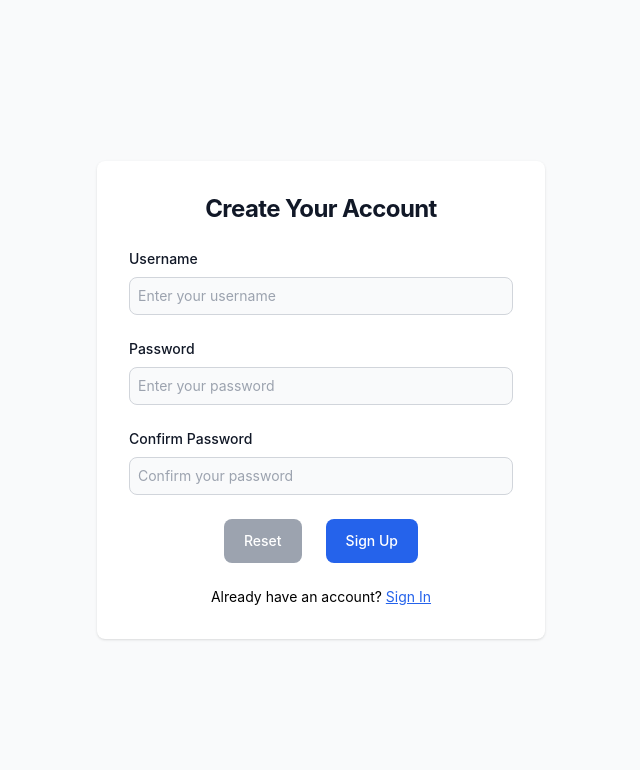
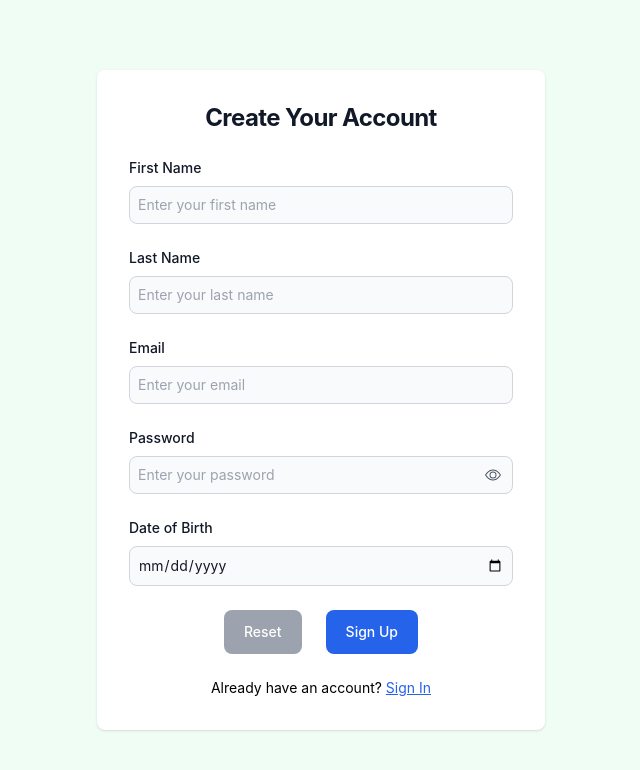
Before and after one commit to akashuplers/guppy-frontend, a React (Create React App) app: page /signup in a window 1280 px wide. Shown: the top 770 px of the page, without its empty margins (319-959 px from the left). Built offline with nearby package versions, Linux system fonts and the light colour scheme; the HTML template or start-up script is replaced by a standard one.

Commit message:
sign up api integrate

```diff
--- a/package.json
+++ b/package.json
@@ -7,6 +7,7 @@
     "@testing-library/react": "^13.4.0",
     "@testing-library/user-event": "^13.5.0",
     "antd": "^5.16.1",
+    "axios": "^1.6.8",
     "formik": "^2.4.5",
     "react": "^18.2.0",
     "react-dom": "^18.2.0",
--- a/src/components/signup/index.jsx
+++ b/src/components/signup/index.jsx
@@ -3,26 +3,73 @@ import { Formik, Form, Field, ErrorMessage } from "formik";
 import * as Yup from "yup";
 import { Link, useNavigate } from "react-router-dom";
 import { message } from "antd";
+import { API_BASE_PATH, API_ROUTES } from "../../constants/api-endpoints";
+import axios from "axios";
+import LoadingButton from "../../utils/LoadingButton";
 
 const validationSchema = Yup.object().shape({
-  username: Yup.string().required("Username Is Required"),
-  password: Yup.string().required("Password Is Required"),
-  confirmPassword: Yup.string()
-    .oneOf([Yup.ref("password"), null], "Passwords Must Match")
-    .required("Confirm Password Is Required"),
+  firstName: Yup.string()
+    .required("First Name Is Required")
+    .min(2, "First Name must be at least 2 characters")
+    .max(30, "First Name must be at most 30 characters"),
+  lastName: Yup.string().required("Last Name Is Required"),
+  email: Yup.string().email("Invalid Email").required("Email Is Required"),
+  password: Yup.string()
+    .min(8, "Password must be at least 8 characters")
+    .matches(RegExp("(.*[a-z].*)"), "At least one lowercase letter")
+    .matches(RegExp("(.*[A-Z].*)"), "At least one uppercase letter")
+    .matches(RegExp("(.*[0-9].*)"), "At least one number")
+    .required("Password Is Required"),
+  dob: Yup.date().required("Date of Birth Is Required"),
 });
 
 const SignUp = () => {
   const initialValues = {
-    username: "",
+    firstName: "",
+    lastName: "",
+    email: "",
     password: "",
-    confirmPassword: "",
+    dob: "",
   };
 
   const navigate = useNavigate();
+  const [passwordVisible, setPasswordVisible] = useState(false);
+
+  const togglePasswordVisibility = () => {
+    setPasswordVisible(!passwordVisible);
+  };
+
+  const handleKeyPress = (e) => {
+    if (e.which === 13) {
+      e.preventDefault();
+    }
+  };
+
+  const handleSubmit = async (values, { setSubmitting, resetForm }) => {
+    try {
+      const apiUrl = API_BASE_PATH + API_ROUTES.SIGNUP;
+      const output = await axios.post(apiUrl, values);
+      if (output?.data?.data) {
+        message.success("Account Created Successfully!");
+        resetForm();
+        await new Promise((resolve) => setTimeout(resolve, 2000));
+        navigate("/");
+      }
+    } catch (error) {
+      const errorMessage = error?.response?.data?.message;
+      if (errorMessage?.toLowerCase() === "eamil already exist!") {
+        message.error("Email Already Exists !");
+      } else if (errorMessage?.toLowerCase() === "input errors") {
+        message.error("Email Is Invalid !");
+      }
+    }
+
+    setSubmitting(false);
+    return;
+  };
 
   return (
-    <div className="h-screen bg-gray-50">
+    <div className="h-screen bg-green-50">
       <section className="dark:bg-gray-900">
         <div className="flex flex-col items-center justify-center px-6 py-8 mx-auto md:h-screen lg:py-0">
           <div className="w-full bg-white rounded-lg shadow dark:border md:mt-0 sm:max-w-md xl:p-0 dark:bg-gray-800 dark:border-gray-700">
@@ -33,32 +80,69 @@ const SignUp = () => {
               <Formik
                 initialValues={initialValues}
                 validationSchema={validationSchema}
-                onSubmit={async (values, { setSubmitting }) => {
-                  console.log("sign up credentials: ", values);
-                  message.success('Account Created Successfully!');
-                  await new Promise((resolve) => setTimeout(resolve, 2000));
-                  navigate('/');
-                  setSubmitting(false);
-                }}
+                onSubmit={handleSubmit}
               >
                 {({ isSubmitting, resetForm }) => (
                   <Form className="space-y-4 md:space-y-6">
                     <div>
                       <label
-                        htmlFor="username"
+                        htmlFor="firstName"
                         className="block mb-2 text-sm font-medium text-gray-900 dark:text-white"
                       >
-                        Username
+                        First Name
                       </label>
                       <Field
                         type="text"
-                        name="username"
-                        id="username"
-                        placeholder="Enter your username"
+                        name="firstName"
+                        id="firstName"
+                        placeholder="Enter your first name"
+                        onKeyPress={handleKeyPress}
                         className="bg-gray-50 border border-gray-300 text-gray-900 sm:text-sm rounded-lg focus:ring-primary-600 focus:border-primary-600 block w-full p-2 dark:bg-gray-700 dark:border-gray-600 dark:placeholder-gray-400 dark:text-white dark:focus:ring-blue-500 dark:focus:border-blue-500"
                       />
                       <ErrorMessage
-                        name="username"
+                        name="firstName"
+                        component="div"
+                        className="text-red-500 text-sm"
+                      />
+                    </div>
+                    <div>
+                      <label
+                        htmlFor="lastName"
+                        className="block mb-2 text-sm font-medium text-gray-900 dark:text-white"
+                      >
+                        Last Name
+                      </label>
+                      <Field
+                        type="text"
+                        name="lastName"
+                        id="lastName"
+                        placeholder="Enter your last name"
+                        onKeyPress={handleKeyPress}
+                        className="bg-gray-50 border border-gray-300 text-gray-900 sm:text-sm rounded-lg focus:ring-primary-600 focus:border-primary-600 block w-full p-2 dark:bg-gray-700 dark:border-gray-600 dark:placeholder-gray-400 dark:text-white dark:focus:ring-blue-500 dark:focus:border-blue-500"
+                      />
+                      <ErrorMessage
+                        name="lastName"
+                        component="div"
+                        className="text-red-500 text-sm"
+                      />
+                    </div>
+                    <div>
+                      <label
+                        htmlFor="email"
+                        className="block mb-2 text-sm font-medium text-gray-900 dark:text-white"
+                      >
+                        Email
+                      </label>
+                      <Field
+                        type="email"
+                        name="email"
+                        id="email"
+                        placeholder="Enter your email"
+                        onKeyPress={handleKeyPress}
+                        className="bg-gray-50 border border-gray-300 text-gray-900 sm:text-sm rounded-lg focus:ring-primary-600 focus:border-primary-600 block w-full p-2 dark:bg-gray-700 dark:border-gray-600 dark:placeholder-gray-400 dark:text-white dark:focus:ring-blue-500 dark:focus:border-blue-500"
+                      />
+                      <ErrorMessage
+                        name="email"
                         component="div"
                         className="text-red-500 text-sm"
                       />
@@ -70,13 +154,46 @@ const SignUp = () => {
                       >
                         Password
                       </label>
+                      <div className="relative">
                         <Field
-                        type="password"
+                          type={passwordVisible ? "text" : "password"}
                           name="password"
                           id="password"
                           placeholder="Enter your password"
+                          onKeyPress={handleKeyPress}
                           className="bg-gray-50 border border-gray-300 text-gray-900 sm:text-sm rounded-lg focus:ring-primary-600 focus:border-primary-600 block w-full p-2 dark:bg-gray-700 dark:border-gray-600 dark:placeholder-gray-400 dark:text-white dark:focus:ring-blue-500 dark:focus:border-blue-500"
                         />
+                        <button
+                          type="button"
+                          className="absolute inset-y-0 right-0 flex items-center pr-3 text-gray-600 dark:text-gray-400 focus:outline-none"
+                          onClick={togglePasswordVisibility}
+                        >
+                          {!passwordVisible ? (
+                            <svg
+                              xmlns="http://www.w3.org/2000/svg"
+                              width="16"
+                              height="16"
+                              fill="currentColor"
+                              viewBox="0 0 16 16"
+                            >
+                              <path d="M16 8s-3-5.5-8-5.5S0 8 0 8s3 5.5 8 5.5S16 8 16 8M1.173 8a13 13 0 0 1 1.66-2.043C4.12 4.668 5.88 3.5 8 3.5s3.879 1.168 5.168 2.457A13 13 0 0 1 14.828 8q-.086.13-.195.288c-.335.48-.83 1.12-1.465 1.755C11.879 11.332 10.119 12.5 8 12.5s-3.879-1.168-5.168-2.457A13 13 0 0 1 1.172 8z" />
+                              <path d="M8 5.5a2.5 2.5 0 1 0 0 5 2.5 2.5 0 0 0 0-5M4.5 8a3.5 3.5 0 1 1 7 0 3.5 3.5 0 0 1-7 0" />
+                            </svg>
+                          ) : (
+                            <svg
+                              xmlns="http://www.w3.org/2000/svg"
+                              width="16"
+                              height="16"
+                              fill="currentColor"
+                              viewBox="0 0 16 16"
+                            >
+                              <path d="M13.359 11.238C15.06 9.72 16 8 16 8s-3-5.5-8-5.5a7 7 0 0 0-2.79.588l.77.771A6 6 0 0 1 8 3.5c2.12 0 3.879 1.168 5.168 2.457A13 13 0 0 1 14.828 8q-.086.13-.195.288c-.335.48-.83 1.12-1.465 1.755q-.247.248-.517.486z" />
+                              <path d="M11.297 9.176a3.5 3.5 0 0 0-4.474-4.474l.823.823a2.5 2.5 0 0 1 2.829 2.829zm-2.943 1.299.822.822a3.5 3.5 0 0 1-4.474-4.474l.823.823a2.5 2.5 0 0 0 2.829 2.829" />
+                              <path d="M3.35 5.47q-.27.24-.518.487A13 13 0 0 0 1.172 8l.195.288c.335.48.83 1.12 1.465 1.755C4.121 11.332 5.881 12.5 8 12.5c.716 0 1.39-.133 2.02-.36l.77.772A7 7 0 0 1 8 13.5C3 13.5 0 8 0 8s.939-1.721 2.641-3.238l.708.709zm10.296 8.884-12-12 .708-.708 12 12z" />
+                            </svg>
+                          )}
+                        </button>
+                      </div>
                       <ErrorMessage
                         name="password"
                         component="div"
@@ -85,20 +202,20 @@ const SignUp = () => {
                     </div>
                     <div>
                       <label
-                        htmlFor="confirmPassword"
+                        htmlFor="dob"
                         className="block mb-2 text-sm font-medium text-gray-900 dark:text-white"
                       >
-                        Confirm Password
+                        Date of Birth
                       </label>
                       <Field
-                        type="password"
-                        name="confirmPassword"
-                        id="confirmPassword"
-                        placeholder="Confirm your password"
+                        type="date"
+                        name="dob"
+                        id="dob"
+                        onKeyPress={handleKeyPress}
                         className="bg-gray-50 border border-gray-300 text-gray-900 sm:text-sm rounded-lg focus:ring-primary-600 focus:border-primary-600 block w-full p-2 dark:bg-gray-700 dark:border-gray-600 dark:placeholder-gray-400 dark:text-white dark:focus:ring-blue-500 dark:focus:border-blue-500"
                       />
                       <ErrorMessage
-                        name="confirmPassword"
+                        name="dob"
                         component="div"
                         className="text-red-500 text-sm"
                       />
@@ -113,6 +230,7 @@ const SignUp = () => {
                       >
                         Reset
                       </button>
+                      {!isSubmitting ? (
                         <button
                           type="submit"
                           className="text-white bg-blue-600 hover:bg-blue-400 focus:ring-4 focus:outline-none ring-primary-300 font-medium rounded-lg text-sm px-5 py-3 text-center bg-primary-600 hover:bg-primary-700 focus:ring-primary-800"
@@ -120,6 +238,9 @@ const SignUp = () => {
                         >
                           Sign Up
                         </button>
+                      ) : (
+                        <LoadingButton title={"Loading..."} />
+                      )}
                     </div>
                     <p className="mt-2 text-sm text-center">
                       Already have an account?{" "}
--- /dev/null
+++ b/src/constants/api-endpoints.js
@@ -0,0 +1,8 @@
+export const API_BASE_PATH = "http://20.119.96.181";
+
+export const API_ROUTES = {
+    SIGNUP: '/auth/signup',
+    LOGIN: '/auth/login',
+    RESET_PASSWORD: '/auth/reset-password',
+    RESET_PASSWORD_LINK: '/auth/send-reset-link',
+}
--- /dev/null
+++ b/src/utils/LoadingButton.js
@@ -0,0 +1,32 @@
+import React from "react";
+
+const LoadingButton = ({ title }) => {
+  return (
+    <button
+      disabled
+      type="button"
+      className="text-white bg-blue-400 focus:ring-4 focus:ring-blue-300 font-medium rounded-lg text-sm px-5 py-2.5 text-center me-2 dark:bg-blue-600 dark:focus:ring-blue-800 inline-flex items-center"
+    >
+      <svg
+        aria-hidden="true"
+        role="status"
+        className="inline w-4 h-4 me-3 text-white animate-spin"
+        viewBox="0 0 100 101"
+        fill="none"
+        xmlns="http://www.w3.org/2000/svg"
+      >
+        <path
+          d="M100 50.5908C100 78.2051 77.6142 100.591 50 100.591C22.3858 100.591 0 78.2051 0 50.5908C0 22.9766 22.3858 0.59082 50 0.59082C77.6142 0.59082 100 22.9766 100 50.5908ZM9.08144 50.5908C9.08144 73.1895 27.4013 91.5094 50 91.5094C72.5987 91.5094 90.9186 73.1895 90.9186 50.5908C90.9186 27.9921 72.5987 9.67226 50 9.67226C27.4013 9.67226 9.08144 27.9921 9.08144 50.5908Z"
+          fill="#E5E7EB"
+        />
+        <path
+          d="M93.9676 39.0409C96.393 38.4038 97.8624 35.9116 97.0079 33.5539C95.2932 28.8227 92.871 24.3692 89.8167 20.348C85.8452 15.1192 80.8826 10.7238 75.2124 7.41289C69.5422 4.10194 63.2754 1.94025 56.7698 1.05124C51.7666 0.367541 46.6976 0.446843 41.7345 1.27873C39.2613 1.69328 37.813 4.19778 38.4501 6.62326C39.0873 9.04874 41.5694 10.4717 44.0505 10.1071C47.8511 9.54855 51.7191 9.52689 55.5402 10.0491C60.8642 10.7766 65.9928 12.5457 70.6331 15.2552C75.2735 17.9648 79.3347 21.5619 82.5849 25.841C84.9175 28.9121 86.7997 32.2913 88.1811 35.8758C89.083 38.2158 91.5421 39.6781 93.9676 39.0409Z"
+          fill="currentColor"
+        />
+      </svg>
+        {title}
+    </button>
+  );
+};
+
+export default LoadingButton;
```
Also changed, not shown: src/components/home/index.jsx (+6 -1 lines), src/components/login/index.jsx (+6 -1 lines), 1 other file (tests, documents, lock files or other folders). Lines whose indentation alone changed are shown as unchanged.
